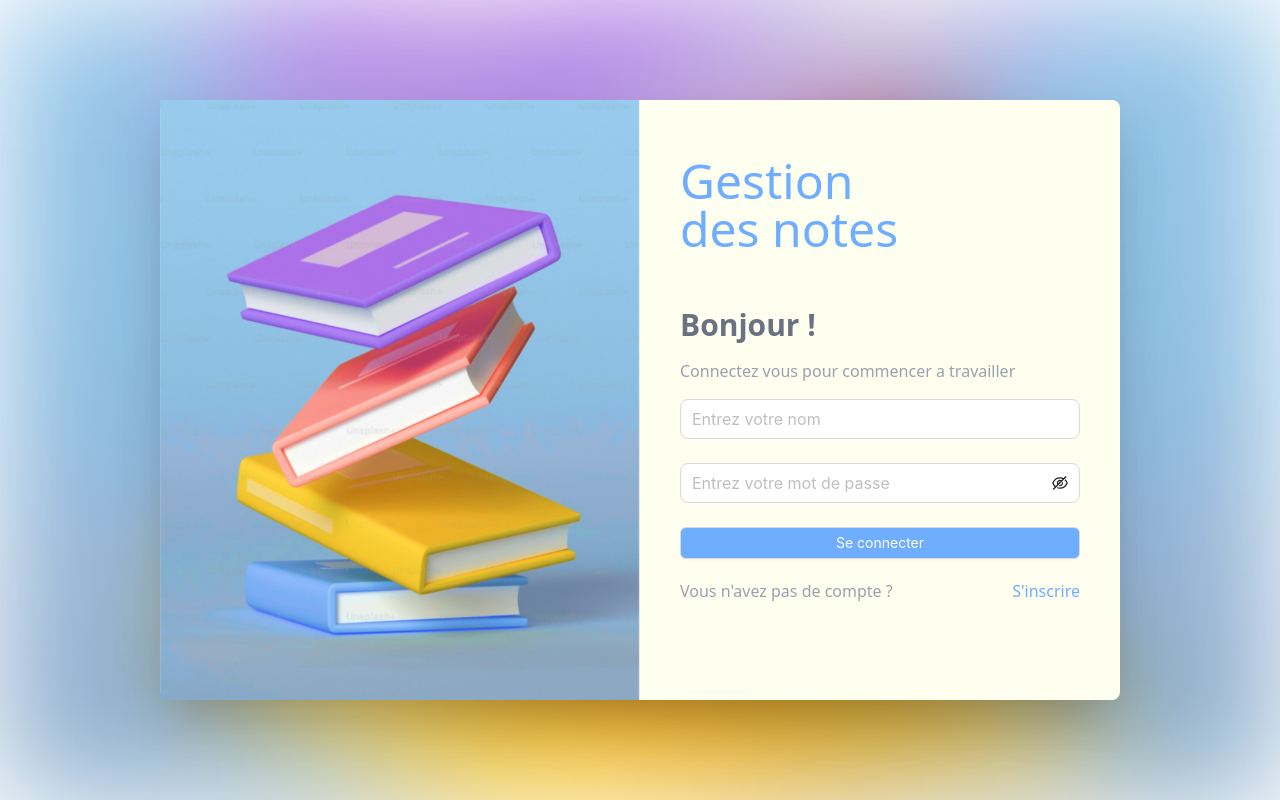
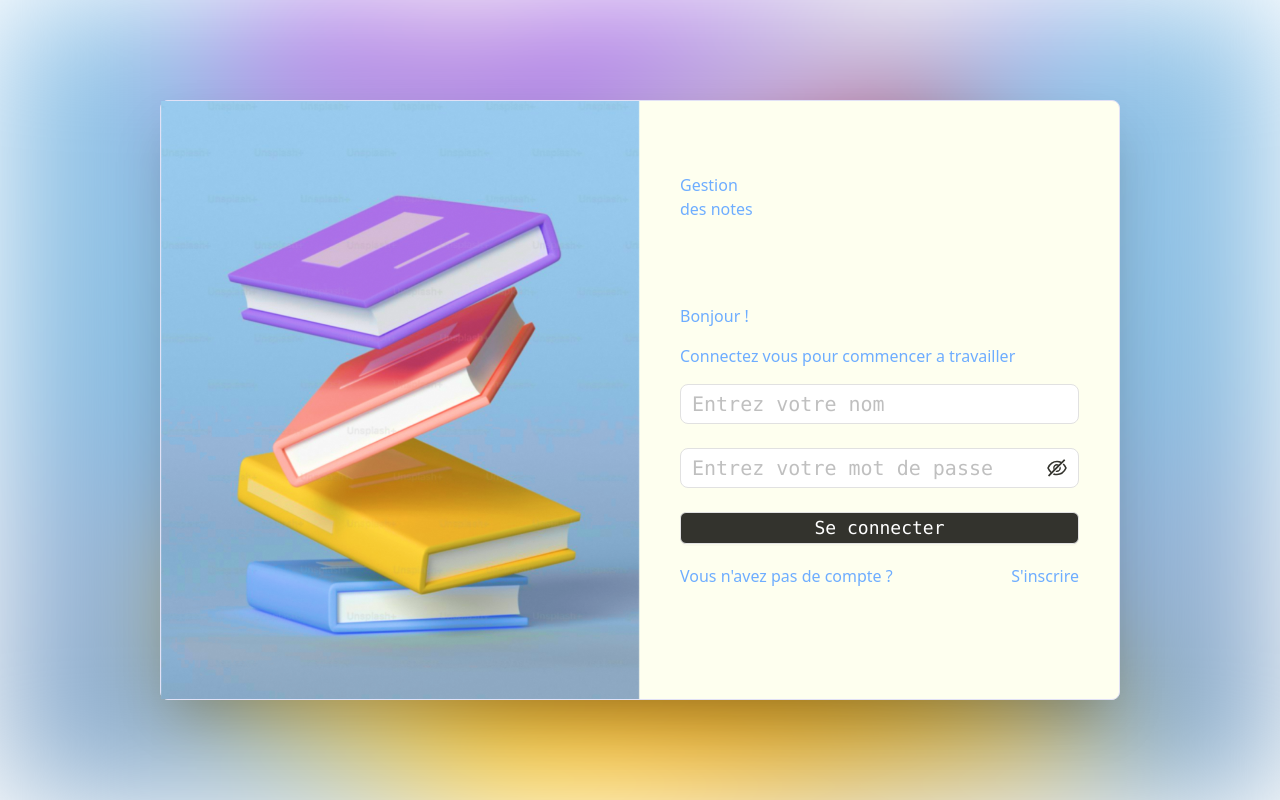
Before and after one commit to BOUTCHOUANG1/Gestion-de-Notes, a React (Vite) app in the folder react/: page /auth/login in a window 1280 px wide. Built offline with nearby package versions, Linux system fonts and the light colour scheme.

Commit message:
fix(frontend): auth flow, components, and theme provider improvements

```diff
--- a/react/src/api/enums/index.ts
+++ b/react/src/api/enums/index.ts
@@ -5,6 +5,6 @@ export enum Role {
 }
 
 export enum ColorTheme {
-    PRIMARY = '#6EADFF',
-    SECONDARY = '#a6a3e1#a6a3e1',
+    PRIMARY = '#33332D',
+    SECONDARY = '#33332D',
 }
--- a/react/src/components/PasswordInputField.tsx
+++ b/react/src/components/PasswordInputField.tsx
@@ -23,6 +23,7 @@ export const PasswordInputFormItem = () => {
             ]}
         >
             <Input
+                id="login_password"
                 size={'large'}
                 suffix={
                     showPassword ? (
--- a/react/src/components/PrivateRoute.tsx
+++ b/react/src/components/PrivateRoute.tsx
@@ -38,5 +38,5 @@ export const PrivateRoutes = ({ children }: PrivateRoutesProps) => {
     }
 
 
-    return isAuthenticated ? children : <Navigate to={'/auth'} />;
+    return isAuthenticated ? children : <Navigate to={'/auth/login'} />;
 };
--- a/react/src/components/SidebarNavSubItem.tsx
+++ b/react/src/components/SidebarNavSubItem.tsx
@@ -17,9 +17,11 @@ export const SidebarNavSubItem = ({
   const gridDisplay = icon ? "grid-cols-[65px_1fr]" : "grid-cols-1"
   return (
     <NavLink
-    className={({ isActive }) =>
-                        isActive ? "bg-gray-200  font-bold sidebar-nav-sub-item py-2 pr-4 grid ${gridDisplay} items-center" : `sidebar-nav-sub-item hover:bg-slate-100 py-2 pr-4 grid ${gridDisplay} items-center`
-                    }
+      className={({ isActive }) =>
+        isActive
+          ? `bg-tertiary font-bold sidebar-nav-sub-item py-2 pr-4 grid ${gridDisplay} items-center`
+          : `sidebar-nav-sub-item hover:bg-tertiary py-2 pr-4 grid ${gridDisplay} items-center`
+      }
       //className={`sidebar-nav-sub-item text-sm tracking-tight hover:bg-slate-100  py-2 pr-4 grid ${gridDisplay} items-center `}
       {...props}
       to={to}
--- a/react/src/contexts/theme-provider/ThemeProvider.tsx
+++ b/react/src/contexts/theme-provider/ThemeProvider.tsx
@@ -7,9 +7,28 @@ type ThemeProviderProps = {
 };
 
 export const ThemeProvider = ({ children }: ThemeProviderProps) => {
+    const textColor = typeof window !== 'undefined'
+        ? getComputedStyle(document.documentElement).getPropertyValue('--mn-color-text').trim() || '#33332D'
+        : '#33332D';
+
+    const borderColor = typeof window !== 'undefined'
+        ? getComputedStyle(document.documentElement).getPropertyValue('--mn-color-border').trim() || '#E1E1E1'
+        : '#E1E1E1';
+
+    const bgColor = typeof window !== 'undefined'
+        ? getComputedStyle(document.documentElement).getPropertyValue('--mn-color-bg').trim() || '#FFFFFF'
+        : '#FFFFFF';
+
     return (
         <ConfigProvider
             theme={{
+                token: {
+                    colorText: textColor,
+                    colorBorder: borderColor,
+                    colorBgBase: bgColor,
+                    fontFamily: '"IBM Plex Mono", ui-monospace, SFMono-Regular, Menlo, Monaco, Consolas, "Liberation Mono", "Courier New", monospace',
+                    fontSize: 18,
+                },
                 components: {
                     Notification: {
                         colorPrimary: ColorTheme.PRIMARY,
--- a/react/src/features/auth/api/authApi.ts
+++ b/react/src/features/auth/api/authApi.ts
@@ -4,7 +4,6 @@ import { LoginResDto } from '../../../api/reponse-dto/auth.res.dto';
 import { UserProfileResDto } from '../../../api/reponse-dto/user.res.dto';
 import { setTokens } from '../../../api/services/token.service';
 import { markAsAuthenticated } from '../slice';
-import { navigateTo } from '../../navigation/slice';
 
 export const authApi = api.injectEndpoints({
   endpoints: (builder) => ({
@@ -20,7 +19,6 @@ export const authApi = api.injectEndpoints({
           const { data } = await queryFulfilled;
           setTokens({ token: data.token });
           dispatch(markAsAuthenticated());
-          dispatch(navigateTo('/dashboard'));
         } catch {
           // Error already handled by baseQuery
         }
--- a/react/src/features/auth/login/LoginPage.tsx
+++ b/react/src/features/auth/login/LoginPage.tsx
@@ -6,13 +6,15 @@ export const LoginPage = () => {
     return (
         <>
             <div>
-                <p className={'text-primary text-6xl md:text-[6rem] 2xl:text-7xl lg:text-5xl'}>Gestion <br/>des notes</p>
+                <h1 className={'text-primary'}>
+                    Gestion <br />des notes
+                </h1>
             </div>
             <div className={'w-full xl:-mt-15 md:-mt-52 mb-10'}>
-                <h2 className={' text-gray-500 font-bold text-3xl'}>Bonjour !</h2>
-                <p className={'my-4 text-gray-400'}>Connectez vous pour commencer a travailler </p>
+                <h2 className={'text-primary'}>Bonjour !</h2>
+                <p className={'my-4 text-primary'}>Connectez vous pour commencer a travailler </p>
                 <LoginForm/>
-                <div className={'flex items-center justify-between text-gray-400 mt-5'}>
+                <div className={'flex items-center justify-between text-primary mt-5'}>
                     <p>Vous n'avez pas de compte ?</p>
                     <Link to={'/auth/register'} className={'text-primary'}>S'inscrire</Link>
                 </div>
--- a/react/src/features/auth/login/views/index.tsx
+++ b/react/src/features/auth/login/views/index.tsx
@@ -1,12 +1,14 @@
 import {Form, Input} from "antd";
 import {AppButton, PasswordInputFormItem} from "../../../../components";
 import {useState} from "react";
+import { useNavigate } from "react-router-dom";
 import { useLoginMutation } from "../../api/authApi";
 
 
 export const LoginForm = ()=>{
 
     const [login, { isLoading }] = useLoginMutation();
+    const navigate = useNavigate();
 
     type SubmissionForm = {
         username: string;
@@ -22,6 +24,7 @@ export const LoginForm = ()=>{
         setIsProcessing(true);
         try {
             await login({ username, password }).unwrap();
+            navigate('/dashboard');
         } catch {
             // Error handled by baseQuery
         } finally {
@@ -41,11 +44,12 @@ export const LoginForm = ()=>{
                     },
                 ]}
             >
-                <Input size={'large'} placeholder='Entrez votre nom'/>
+                <Input id="login_username" size={'large'} placeholder='Entrez votre nom'/>
             </Form.Item>
             <PasswordInputFormItem/>
             <AppButton
                 htmlType={'submit'}
+                data-testid="login-submit"
                 loading={isProcessing || isLoading}
                 className={'w-full'}
                 label={'Se connecter'}
--- a/react/src/layouts/AuthLayout.tsx
+++ b/react/src/layouts/AuthLayout.tsx
@@ -6,7 +6,7 @@ export const AuthLayout = () => {
         <div>
             <div  className="md:bg-[url(./images/Frame.png)] bg-center bg-cover w-full h-screen fixed left-0 right-0 z-1 blur-3xl"/>
             <section className={' w-screen h-screen bg-inherit flex items-center md:justify-center  '}>
-                <div className={'shadow-2xl w-full 2xl:w-1/2 lg:w-3/4 md:h-[75%] h-[65%] flex items-center justify-center relative z-100 rounded-lg bg-bgColor'}>
+                <div className={'shadow-2xl w-full 2xl:w-1/2 lg:w-3/4 md:h-[75%] h-[65%] flex items-center justify-center relative z-100 rounded-lg bg-bgColor border border-tertiary'}>
                     <div className={`hidden lg:block w-1/2 h-full bg-[url(./images/Frame.png)] bg-center bg-cover`}/>
                     <div className={'w-full lg:w-1/2 h-full flex flex-col justify-around px-7 md:px-20 lg:px-10 '}>
                         <Outlet/>
```
